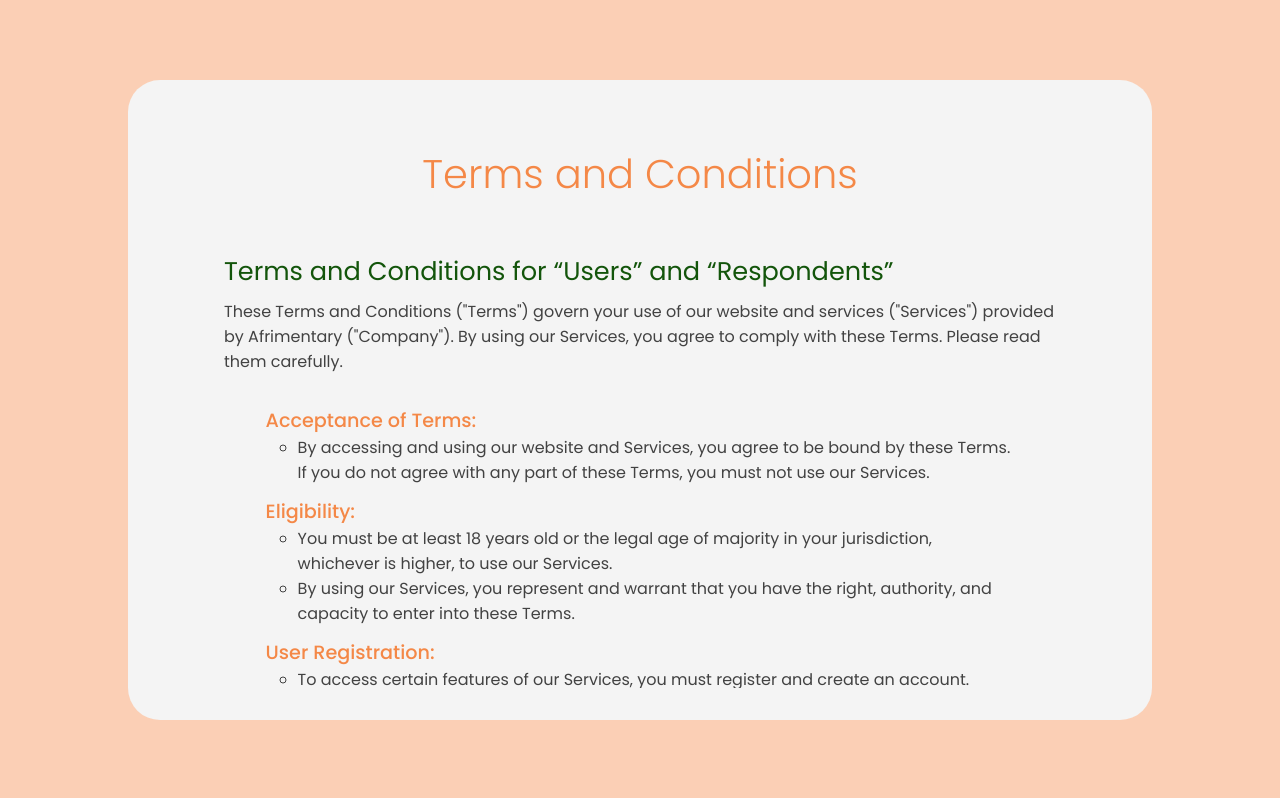
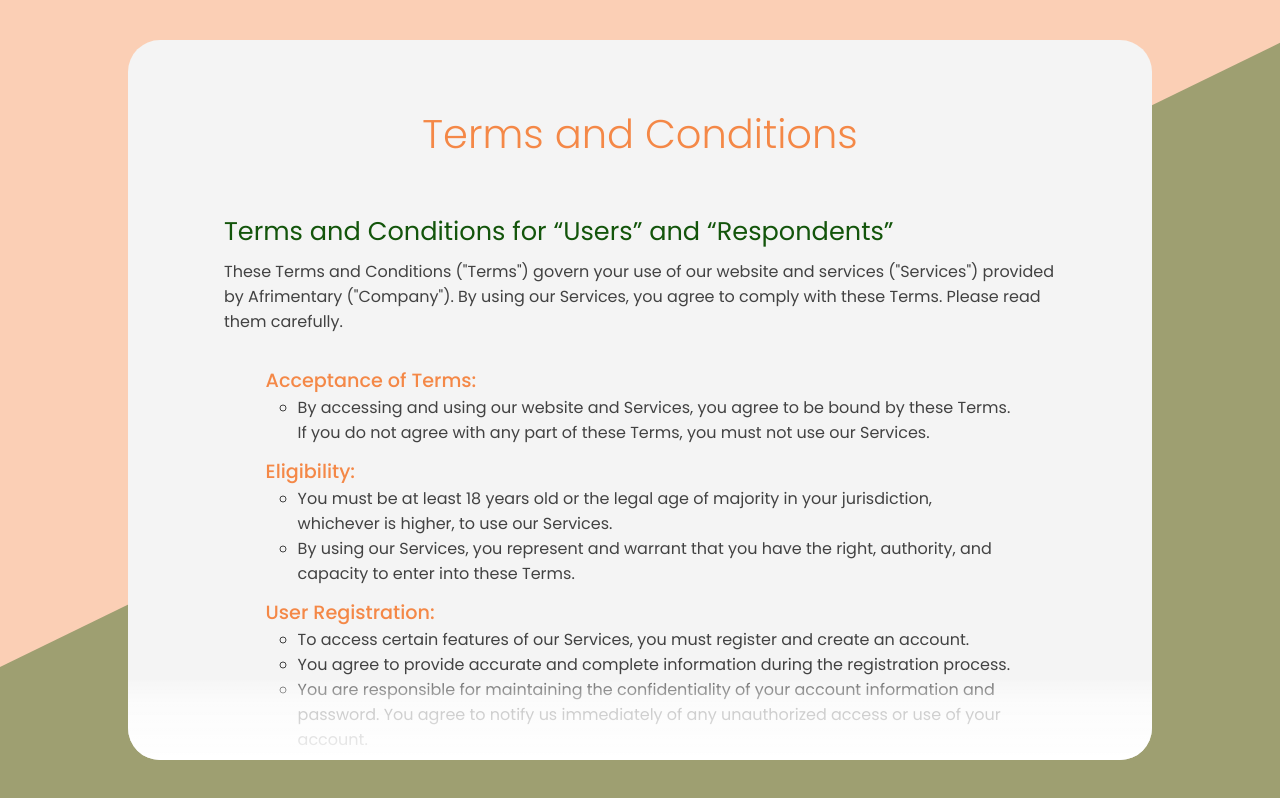
Before and after one commit to YasPAC/Afrimentary-UI, a React (Vite) app: page /terms in a window 1280 px wide. Built offline with nearby package versions, Linux system fonts and the light colour scheme.

Commit message:
Terms styling

```diff
--- a/src/Components/Header/header.css
+++ b/src/Components/Header/header.css
@@ -132,7 +132,7 @@
         position: relative;
         padding: 8px;
     }
-    .item::after {
+    .menu__items .item::after {
         content: "";
         position: absolute;
         width: 0;
--- a/src/Pages/Terms/terms.css
+++ b/src/Pages/Terms/terms.css
@@ -7,15 +7,37 @@
     align-items: center;
     overflow: hidden;
     gap: 32px;
-    background-color: rgba(244,136,71, 0.4);
+    background-color: rgba(244,136,71,0.4);
+}
+.afrimentary__terms::after {
+    content: "";
+    position: absolute;
+    background-color: rgba(19,85,11,0.4);
+    width: 200%;
+    height: 100%;
+    left: -50%;
+    bottom: -50%;
+    transform: rotate(-26deg);
 }
 .terms_wrapper {
-    padding: 32px 64px;
+    position: relative;
+    padding: 32px 64px 0;
     width: 80%;
-    height: 80%;
+    height: 90%;
     background-color: #f4f4f4;
     overflow: hidden;
     border-radius: 32px;
+    z-index: 2;
+}
+.terms_wrapper::after {
+    content: "";
+    position: absolute;
+    width: 100%;
+    height: 80px;
+    left: 0;
+    bottom: 0;
+    /* global 94%+ browsers support */
+    background: linear-gradient(180deg, rgba(255, 255, 255, 0.2) 0%, rgba(255, 255, 255, 0.7) 30%, rgba(255, 255, 255, 0.95) 100%);
 }
 .terms__groups {
     width: 100%;
@@ -35,10 +57,14 @@
 
 .terms__groups::-webkit-scrollbar-track {
     box-shadow: inset 0 0 6px rgba(0, 0, 0, 0.3);
+    background-color: var(--primary-color);
+    border-radius: 32px;
+    z-index: 4;
 }
 
 .terms__groups::-webkit-scrollbar-thumb {
-    background-color: var(--primary-color);
+    background-color: var(--greens);
+    border-radius: 64px;
     outline: 1px solid slategrey;
 }
 .terms__groups > h3 {
@@ -51,6 +77,8 @@
     flex-direction: column;
     gap: 32px;
     color: #424242;
+    border-bottom: 1px solid var(--greens);
+    padding-bottom: 48px;
 }
 .group h4 {
     font-size: 1.6rem;
```
